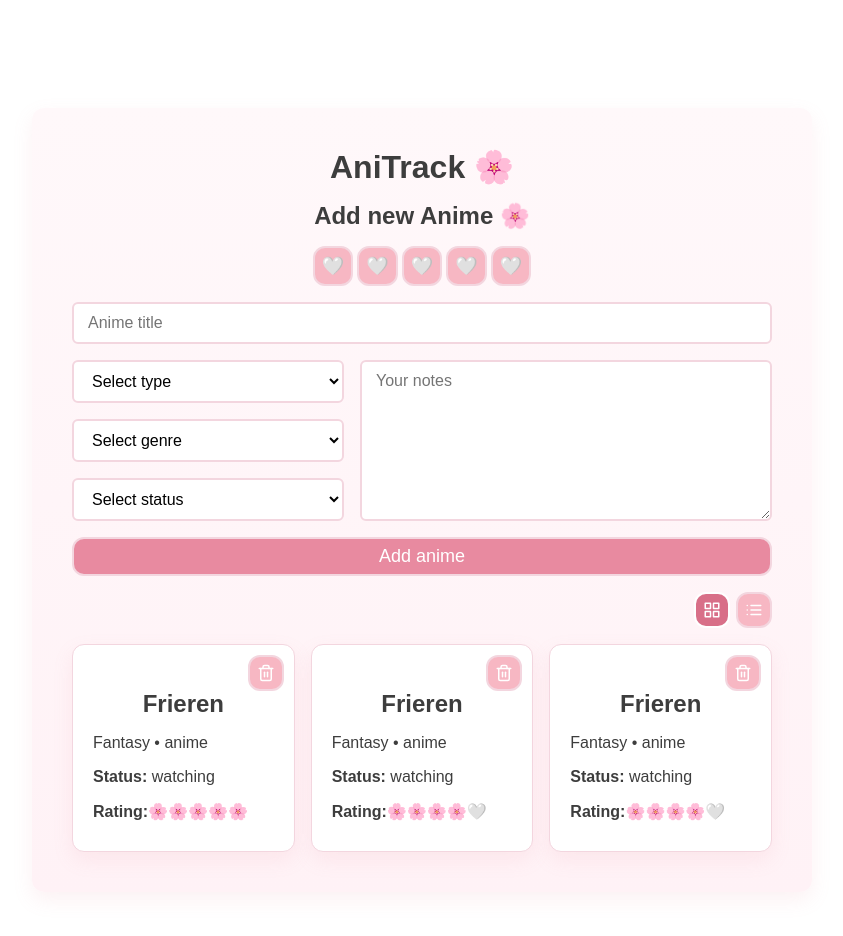
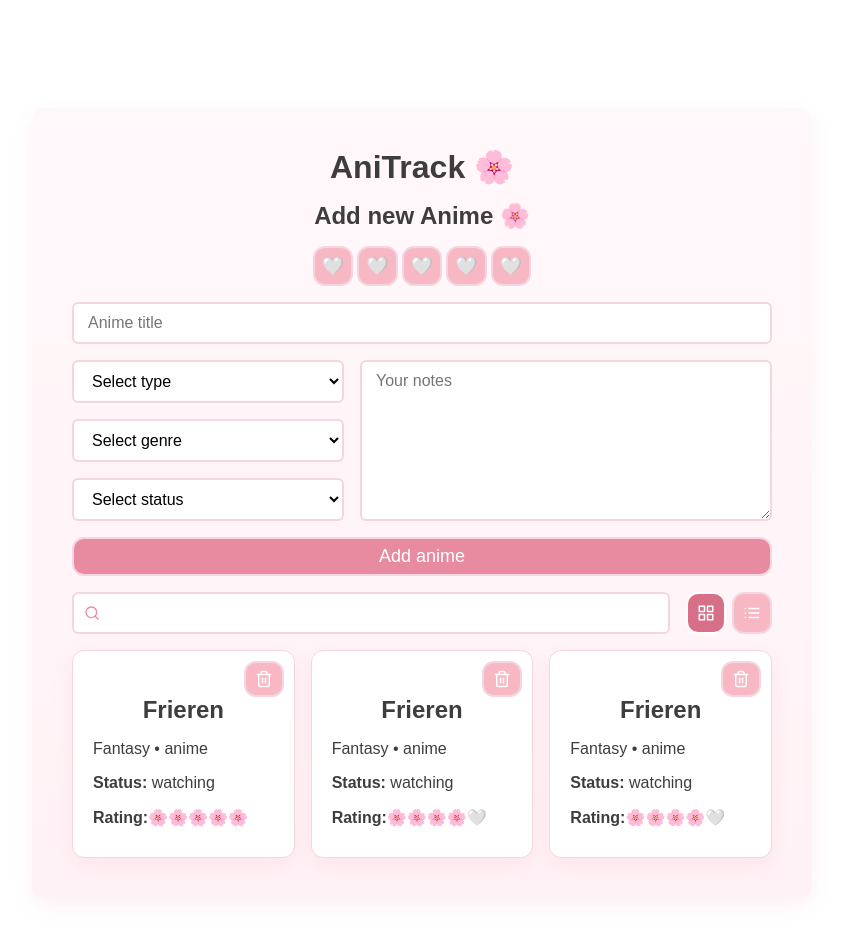
Before and after one commit to HancharenkaAlesia/AniTrack, a React (Vite) app: page / in a window 1280 px wide. Shown: the top 936 px of the page, without its empty margins (218-1061 px from the left). Built offline with nearby package versions, Linux system fonts and the light colour scheme.

Commit message:
Implement anime search and highlighting

```diff
--- a/src/components/AnimeCard/AnimeCard.jsx
+++ b/src/components/AnimeCard/AnimeCard.jsx
@@ -12,13 +12,37 @@ const AnimeCard = (props) => {
     rating,
     id,
     mode,
+    searchQuery,
     onDelete
   } = props
+
+  const highlightText = (text, query) => {
+    const queryFormatted = query.trim()
+
+    if (!queryFormatted) return text
+
+    const escapedQuery = queryFormatted.replace(
+      /[.*+?^${}()|[\]\\]/g,
+      '\\$&'
+    )
+
+    const pattern = new RegExp(`(${escapedQuery})`, 'ig')
+    const splitText = text.split(pattern)
+
+    return splitText.map((item, index) => {
+      if (item.toLowerCase() === queryFormatted.toLowerCase()) {
+        return <mark key={index}>{item}</mark>
+      } else {
+        return item
+      }
+    })
+
+  }
 
   return (
     <li className={`anime-card anime-card--${mode}`}>
       <Link to={`/anime/${id}`} className="anime-card__content">
-        <h2>{title}</h2>
+        <h2>{highlightText(title, searchQuery)}</h2>
         <div className="anime-card__wrapper">
           <p className='anime-card__genre'>{genre} • {type}</p>
           <p className='anime-card__status'>Status:<span> {status}</span></p>
--- a/src/components/AnimeForm/AnimeForm.jsx
+++ b/src/components/AnimeForm/AnimeForm.jsx
@@ -2,6 +2,7 @@ import './AnimeForm.scss'
 import RatingInput from '../RatingInput/RatingInput.jsx'
 import { useState } from 'react'
 import { options } from '../../data/options.js'
+
 
 const AnimeForm = ({ initialData, onSubmit }) => {
   const [title, setTitle] = useState(
--- /dev/null
+++ b/src/components/SearchForm/SearchForm.jsx
@@ -0,0 +1,19 @@
+import './SearchForm.scss'
+import { FiSearch } from 'react-icons/fi'
+
+const SearchForm = ({onChange, value}) => {
+  return (
+    <div
+      className="search-form"
+    >
+      <FiSearch />
+      <input
+        onChange={(e) => onChange(e.target.value)}
+        value={value}
+        type="search"
+        name="search" />
+    </div>
+  )
+}
+
+export default SearchForm
--- /dev/null
+++ b/src/components/SearchForm/SearchForm.scss
@@ -0,0 +1,16 @@
+.search-form {
+  width: 100%;
+  position: relative;
+
+  svg {
+    position: absolute;
+    left: 12px;
+    top: 50%;
+    transform: translateY(-50%);
+    color: var(--color-primary);
+  }
+
+  input {
+    padding-left: 40px;
+  }
+}
--- a/src/pages/AniDetails/AniDetails.jsx
+++ b/src/pages/AniDetails/AniDetails.jsx
@@ -4,6 +4,7 @@ import { FiChevronLeft, FiEdit } from "react-icons/fi"
 import Rating from '../../components/Rating/Rating.jsx'
 import { useState } from 'react'
 import AnimeForm from '../../components/AnimeForm/AnimeForm.jsx'
+import SearchForm from '../../components/SearchForm/SearchForm.jsx'
 
 const AniDetails = ({animeData, updateAnime}) => {
   const { id } = useParams()
@@ -40,7 +41,6 @@ const AniDetails = ({animeData, updateAnime}) => {
           <p className='anime-details__note'>{anime.note}</p>
         </>
       )}
-
         <div className="anime-details__controls">
           <Link to={`/`} className='anime-details__back button'>
             <FiChevronLeft />
--- a/src/pages/AniTrack/AniTrack.jsx
+++ b/src/pages/AniTrack/AniTrack.jsx
@@ -6,9 +6,17 @@ import {
   FiGrid,
   FiList
 } from 'react-icons/fi'
+import SearchForm from '../../components/SearchForm/SearchForm.jsx'
 
 const AniTrack = ({animeData, addAnime, deleteAnime}) => {
   const [view, setView] = useState('grid')
+  const [searchQuery, setSearchQuery] = useState('')
+
+  const finalAnimeData = animeData.filter(anime => {
+    return anime.title
+      .toLowerCase()
+      .includes(searchQuery.toLowerCase())
+  })
 
   return (
     <div className="anitrack">
@@ -18,7 +26,12 @@ const AniTrack = ({animeData, addAnime, deleteAnime}) => {
       <AnimeForm
         onSubmit={addAnime}
       />
-      <div className="anitrack__view-controls">
+      <div className="anitrack__controls-panel">
+        <SearchForm
+          value={searchQuery}
+          onChange={setSearchQuery}
+        />
+        <div className="anitrack__controls-panel-view">
           <button
             aria-label="Grid view"
             className={view === 'grid' ? 'button button--with-icon is-active' : 'button button--with-icon'}
@@ -33,17 +46,25 @@ const AniTrack = ({animeData, addAnime, deleteAnime}) => {
             <FiList />
           </button>
         </div>
+      </div>
       <div className="anitrack__body">
+        {finalAnimeData.length > 0 ? (
           <ul className={`anitrack__list anitrack__list--${view}`}>
-          {animeData.map((item) => (
+            {finalAnimeData.map((item) => (
                 <AnimeCard
                   key={item.id}
                   onDelete={deleteAnime}
                   mode={view}
+                  searchQuery={searchQuery}
                   {...item}
                 />
-          ))}
+              ))
+            }
           </ul>
+        ) : (
+          <h2>Nothing found. Please refine your search.</h2>
+        )}
+
       </div>
     </div>
   )
--- a/src/pages/AniTrack/AniTrack.scss
+++ b/src/pages/AniTrack/AniTrack.scss
@@ -20,9 +20,18 @@
     }
   }
 
-  &__view-controls {
+  &__controls-panel {
     display: flex;
-    justify-content: end;
-    gap: 6px;
+    justify-content: space-between;
+    gap: 16px;
+    &-view {
+      flex-shrink: 0;
+      display: flex;
+      justify-content: end;
+      gap: 6px;
+      button {
+        flex-shrink: 0;
+      }
+    }
   }
 }
--- a/src/styles/globals.scss
+++ b/src/styles/globals.scss
@@ -7,6 +7,10 @@ html {
   *:focus, *:focus-visible {
     outline: 2px dashed var(--color-primary-dark);
     outline-offset: 2px;
+  }
+
+  mark {
+    background-color: var(--color-success);
   }
 
   h1 {
@@ -31,6 +35,7 @@ html {
   }
 
   button, .button {
+    min-width: 40px;
     display: flex;
     align-items: center;
     justify-content: center;
```
Lines whose indentation alone changed are shown as unchanged.
